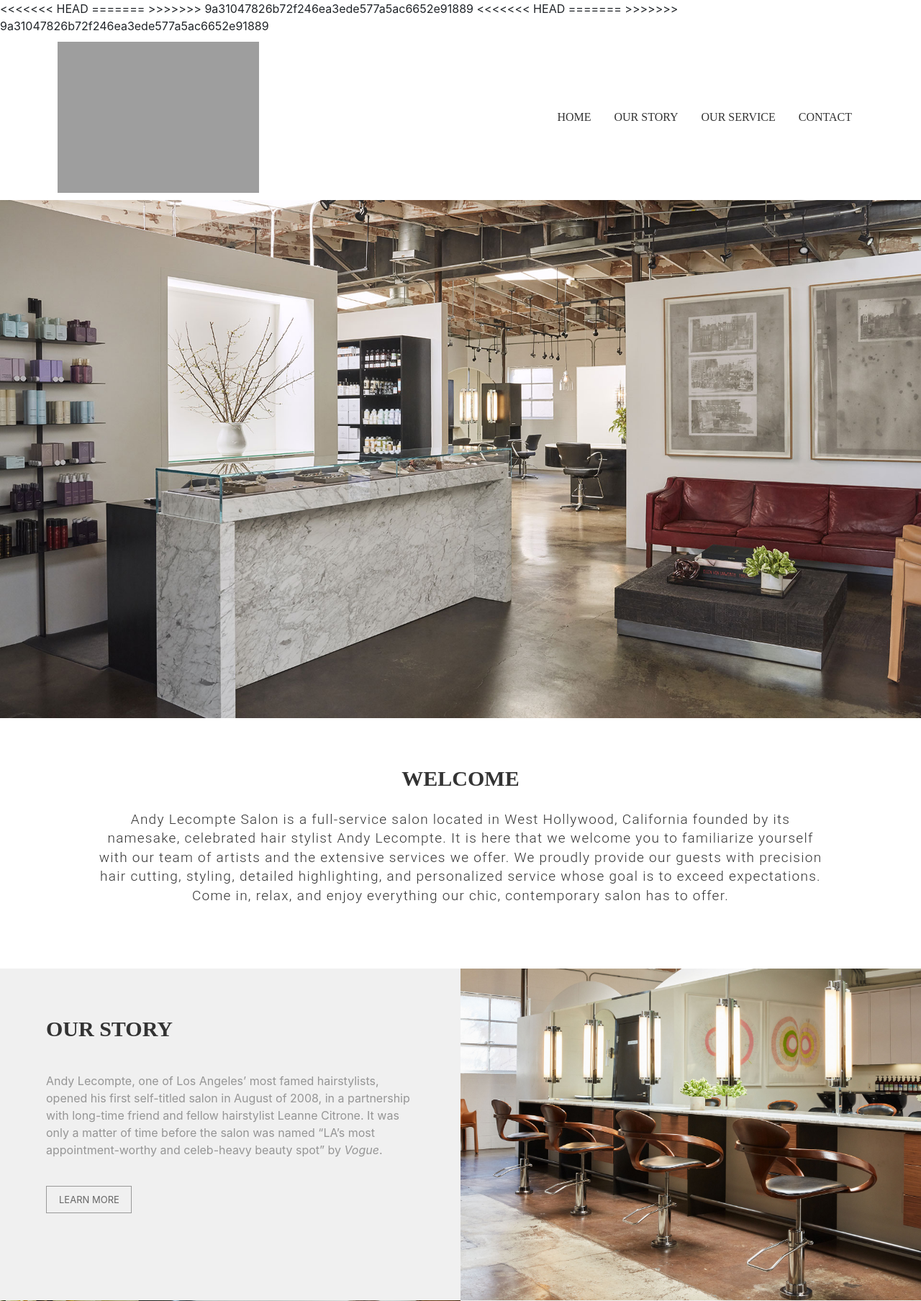
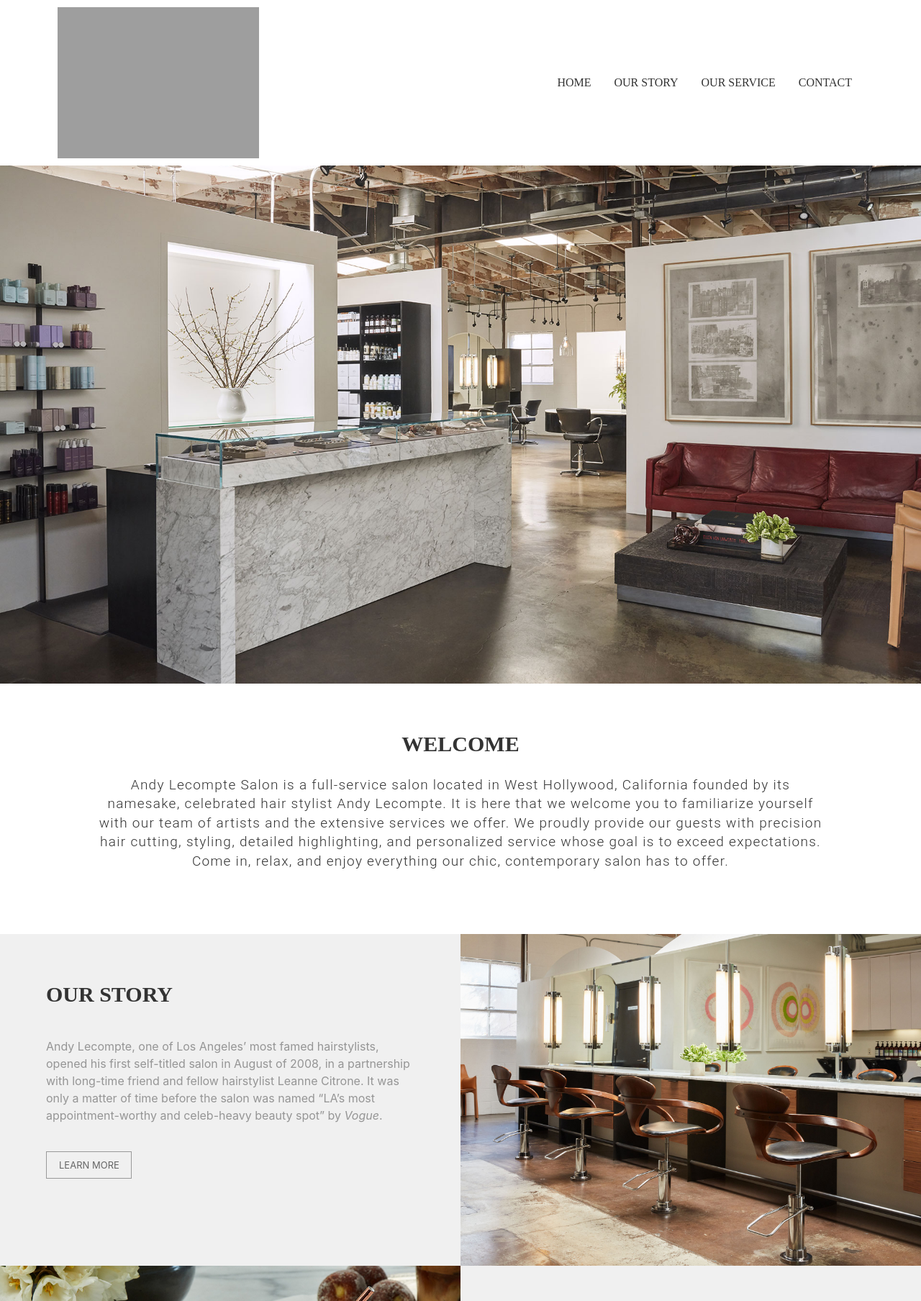
Before and after one commit to long1211/lab_1_web, a PHP site: page /lab_1/ in a window 1280 px wide. Shown: the top 1808 px of the page at 72% size. Run offline with PHP 8.4, Linux system fonts and the light colour scheme; some libraries are stand-ins or nearby versions; some web fonts are replaced; grey boxes are pictures that could not be loaded.

Commit message:
update lab3

```diff
--- a/contacts.php
+++ b/contacts.php
@@ -14,11 +14,7 @@
     <script src="https://cdnjs.cloudflare.com/ajax/libs/popper.js/1.12.6/umd/popper.min.js"></script>
     <script src="https://maxcdn.bootstrapcdn.com/bootstrap/4.0.0-beta.2/js/bootstrap.min.js"></script>
 
-<<<<<<< HEAD
     <link rel="stylesheet" type="text/css" href="css/styles.css">
-=======
-    <link rel="stylesheet" type="text/css" href="styles.css">
->>>>>>> 9a31047826b72f246ea3ede577a5ac6652e91889
     <link rel="stylesheet" type="text/css" href="fonts/Lovelace/lovelace.css">
     <link rel="stylesheet" type="text/css" href="fonts/Montserrat/montserrat.css">
 </head>
--- a/footer.php
+++ b/footer.php
@@ -14,11 +14,7 @@
     <script src="https://cdnjs.cloudflare.com/ajax/libs/popper.js/1.12.6/umd/popper.min.js"></script>
     <script src="https://maxcdn.bootstrapcdn.com/bootstrap/4.0.0-beta.2/js/bootstrap.min.js"></script>
 
-<<<<<<< HEAD
     <link rel="stylesheet" type="text/css" href="css/styles.css">
-=======
-    <link rel="stylesheet" type="text/css" href="./styles.css">
->>>>>>> 9a31047826b72f246ea3ede577a5ac6652e91889
     <link rel="stylesheet" type="text/css" href="fonts/Lovelace/lovelace.css">
     <link rel="stylesheet" type="text/css" href="fonts/Montserrat/montserrat.css">
 
--- a/header.php
+++ b/header.php
@@ -13,11 +13,7 @@
     <script src="https://cdnjs.cloudflare.com/ajax/libs/popper.js/1.12.6/umd/popper.min.js"></script>
     <script src="https://maxcdn.bootstrapcdn.com/bootstrap/4.0.0-beta.2/js/bootstrap.min.js"></script>
 
-<<<<<<< HEAD
     <link rel="stylesheet" type="text/css" href="css/styles.css">
-=======
-    <link rel="stylesheet" type="text/css" href="styles.css">
->>>>>>> 9a31047826b72f246ea3ede577a5ac6652e91889
     <link rel="stylesheet" type="text/css" href="fonts/Lovelace/lovelace.css">
     <link rel="stylesheet" type="text/css" href="fonts/Montserrat/montserrat.css">
 
--- a/index.php
+++ b/index.php
@@ -20,11 +20,7 @@
     <script src="https://unpkg.com/swiper/swiper-bundle.js"></script>
     <script src="https://unpkg.com/swiper/swiper-bundle.min.js"></script>
 
-<<<<<<< HEAD
     <!-- <script type="text/javascript">
-=======
-    <script type="text/javascript">
->>>>>>> 9a31047826b72f246ea3ede577a5ac6652e91889
         document.addEventListener("DOMContentLoaded", () => {
             var swiper1 = new Swiper('.swiper-container1', {
                 loop: true,
@@ -57,13 +53,8 @@
                 }
             })
         });
-<<<<<<< HEAD
     </script> -->
     <link rel="stylesheet" type="text/css" href="css/styles.css">
-=======
-    </script>
-    <link rel="stylesheet" type="text/css" href="./styles.css">
->>>>>>> 9a31047826b72f246ea3ede577a5ac6652e91889
     <link rel="stylesheet" type="text/css" href="fonts/Lovelace/lovelace.css">
     <link rel="stylesheet" type="text/css" href="fonts/Montserrat/montserrat.css">
 
--- a/service.php
+++ b/service.php
@@ -14,11 +14,7 @@
     <script src="https://cdnjs.cloudflare.com/ajax/libs/popper.js/1.12.6/umd/popper.min.js"></script>
     <script src="https://maxcdn.bootstrapcdn.com/bootstrap/4.0.0-beta.2/js/bootstrap.min.js"></script>
 
-<<<<<<< HEAD
     <link rel="stylesheet" type="text/css" href="css/styles.css">
-=======
-    <link rel="stylesheet" type="text/css" href="styles.css">
->>>>>>> 9a31047826b72f246ea3ede577a5ac6652e91889
     <link rel="stylesheet" type="text/css" href="fonts/Lovelace/lovelace.css">
     <link rel="stylesheet" type="text/css" href="fonts/Montserrat/montserrat.css">
 </head>
--- a/story.php
+++ b/story.php
@@ -14,11 +14,7 @@
     <script src="https://cdnjs.cloudflare.com/ajax/libs/popper.js/1.12.6/umd/popper.min.js"></script>
     <script src="https://maxcdn.bootstrapcdn.com/bootstrap/4.0.0-beta.2/js/bootstrap.min.js"></script>
 
-<<<<<<< HEAD
     <link rel="stylesheet" type="text/css" href="css/styles.css">
-=======
-    <link rel="stylesheet" type="text/css" href="styles.css">
->>>>>>> 9a31047826b72f246ea3ede577a5ac6652e91889
     <link rel="stylesheet" type="text/css" href="fonts/Lovelace/lovelace.css">
     <link rel="stylesheet" type="text/css" href="fonts/Montserrat/montserrat.css">
 </head>
```
